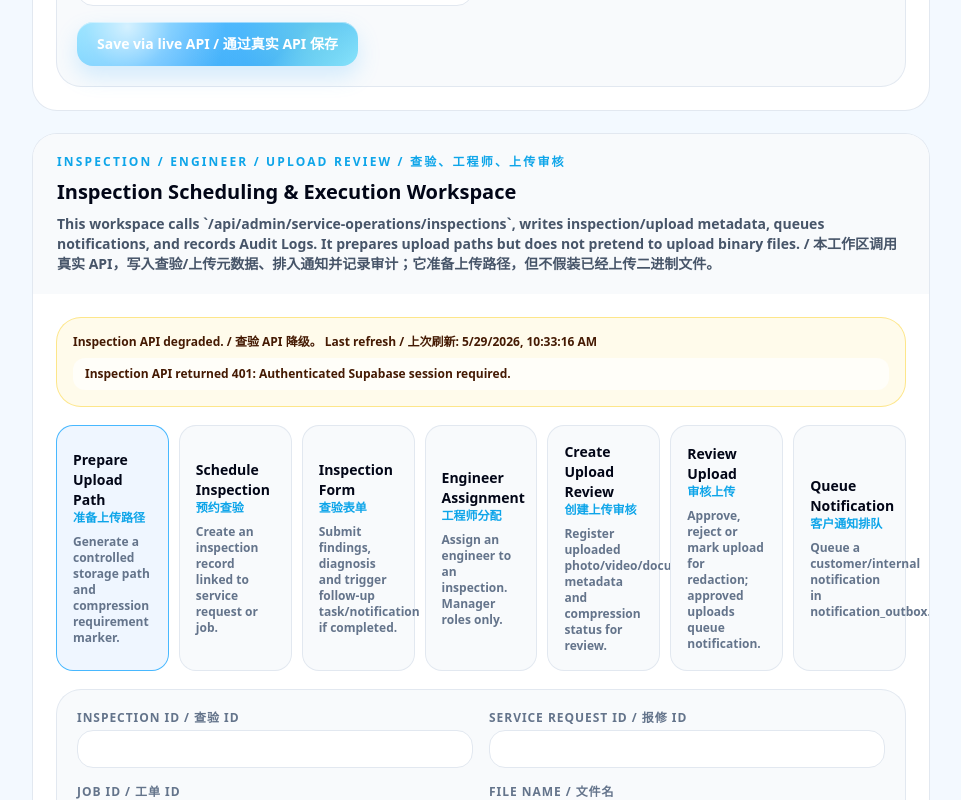
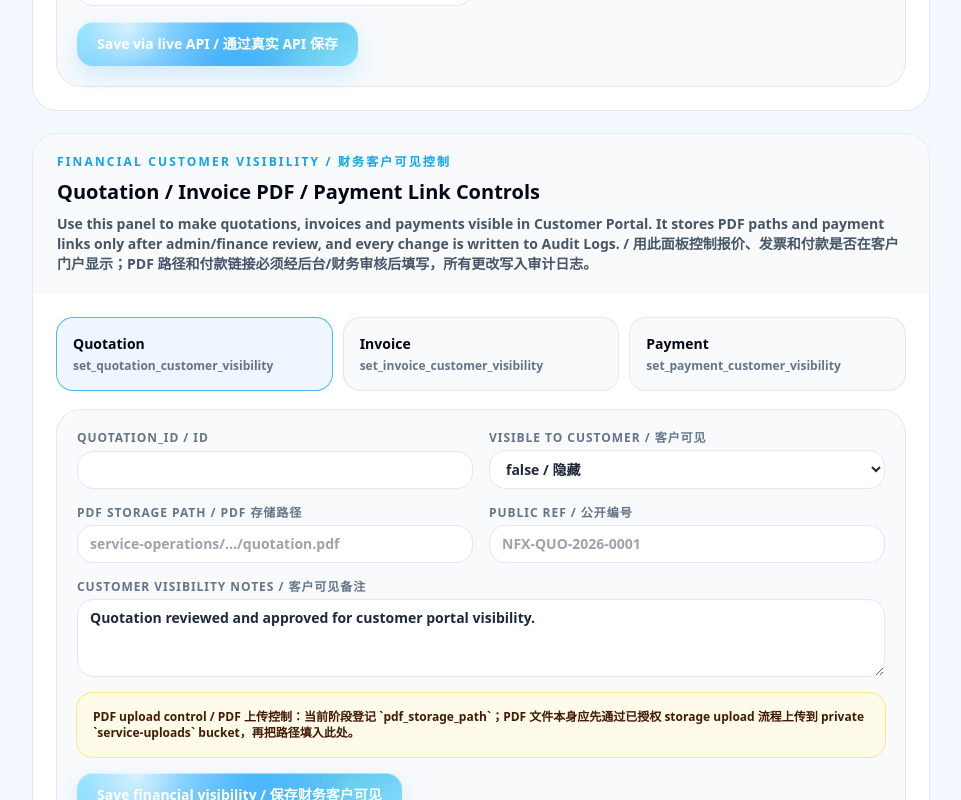
Before and after one commit to gaven2027-hash/NANOFIX_V28_UNIFIED_WEBSITE_ADMIN, a Next.js app: page /service-operations in a window 1280 px wide. Shown: the part 2780-3580 px from the top of the page, without its empty margins (319-1280 px from the left). Built offline with nearby package versions, Linux system fonts and the light colour scheme; no server answers.

Commit message:
Render financial customer visibility controls

```diff
--- a/app/service-operations/page.tsx
+++ b/app/service-operations/page.tsx
@@ -5,6 +5,7 @@ import { PageHeader } from '@/components/PageHeader';
 import { ServiceOperationsLiveCore } from '@/components/ServiceOperationsLiveCore';
 import { ServiceOperationsDedicatedForms } from '@/components/ServiceOperationsDedicatedForms';
 import { ServiceOperationsFinancialEditors } from '@/components/ServiceOperationsFinancialEditors';
+import { ServiceOperationsFinancialVisibility } from '@/components/ServiceOperationsFinancialVisibility';
 import { ServiceOperationsInspectionWorkspace } from '@/components/ServiceOperationsInspectionWorkspace';
 import { ServiceOperationsStorageUploader } from '@/components/ServiceOperationsStorageUploader';
 import { ServiceOperationsCustomerVisibility } from '@/components/ServiceOperationsCustomerVisibility';
@@ -21,6 +22,7 @@ export default function Page() {
         <ServiceOperationsLiveCore />
         <ServiceOperationsDedicatedForms />
         <ServiceOperationsFinancialEditors />
+        <ServiceOperationsFinancialVisibility />
         <ServiceOperationsInspectionWorkspace />
         <ServiceOperationsStorageUploader />
         <ServiceOperationsCustomerVisibility />
```
